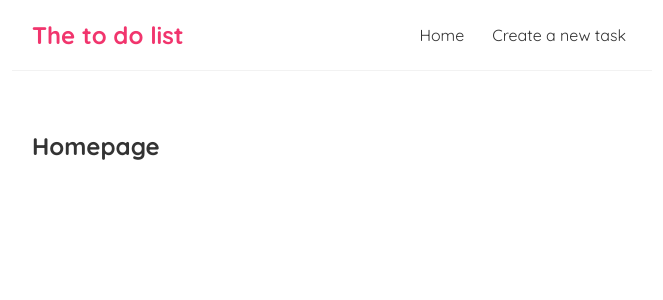
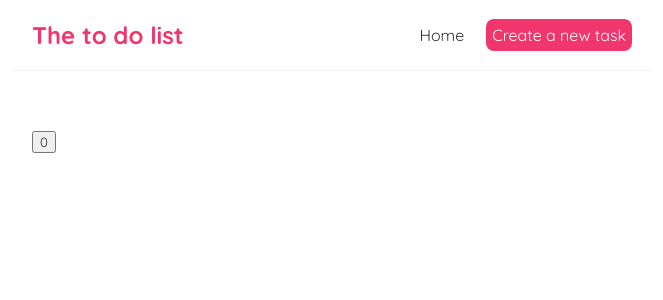
Before and after one commit to AndyYablonskii/React-full-cource, a React (Create React App) app: page / in a window 1280 px wide. Shown: the top 300 px of the page, without its empty margins (308-971 px from the left). Built offline with nearby package versions, Linux system fonts and the light colour scheme.

Commit message:
clicker bUtton

```diff
--- a/src/Home.js
+++ b/src/Home.js
@@ -1,9 +1,14 @@
+import { click } from "@testing-library/user-event/dist/click";
+import { useState } from "react";
+
 const Home = () => {
-    return (
-        <div className="home">
-            <h2>Homepage</h2>
-        </div>
-    );
-}
+const [count, setCount] = useState(0);
+
+return (
+    <div className="contriner">
+    <button onClick={ () => setCount(count + 1) } >{count}</button>
+    </div>
+);
+};
 
 export default Home;
--- a/src/navbar.js
+++ b/src/navbar.js
@@ -4,7 +4,11 @@
         <h1>The to do list</h1>
         <div className="links">
             <a href="/">Home</a>
-            <a href="/create">Create a new task</a>
+            <a href="/create" style={{
+                color: 'white',
+                backgroundColor: '#f1356d',
+                borderRadius: '8px',
+            }} >Create a new task</a>
         </div>
     </nav>
     );
```
